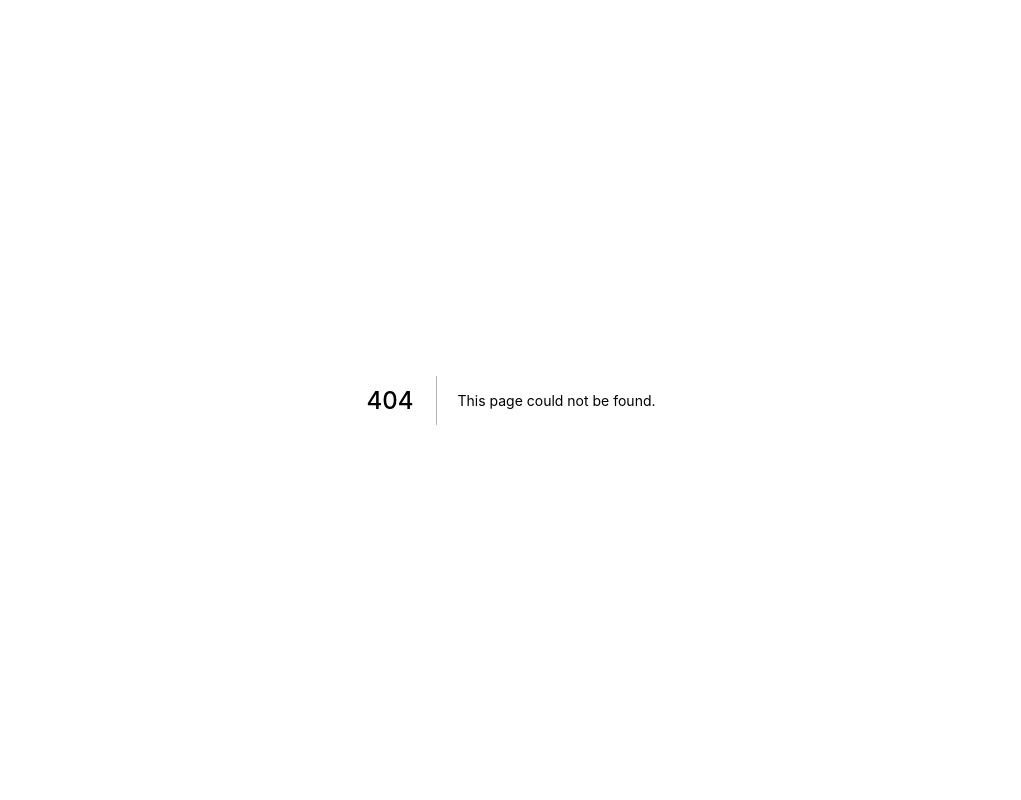
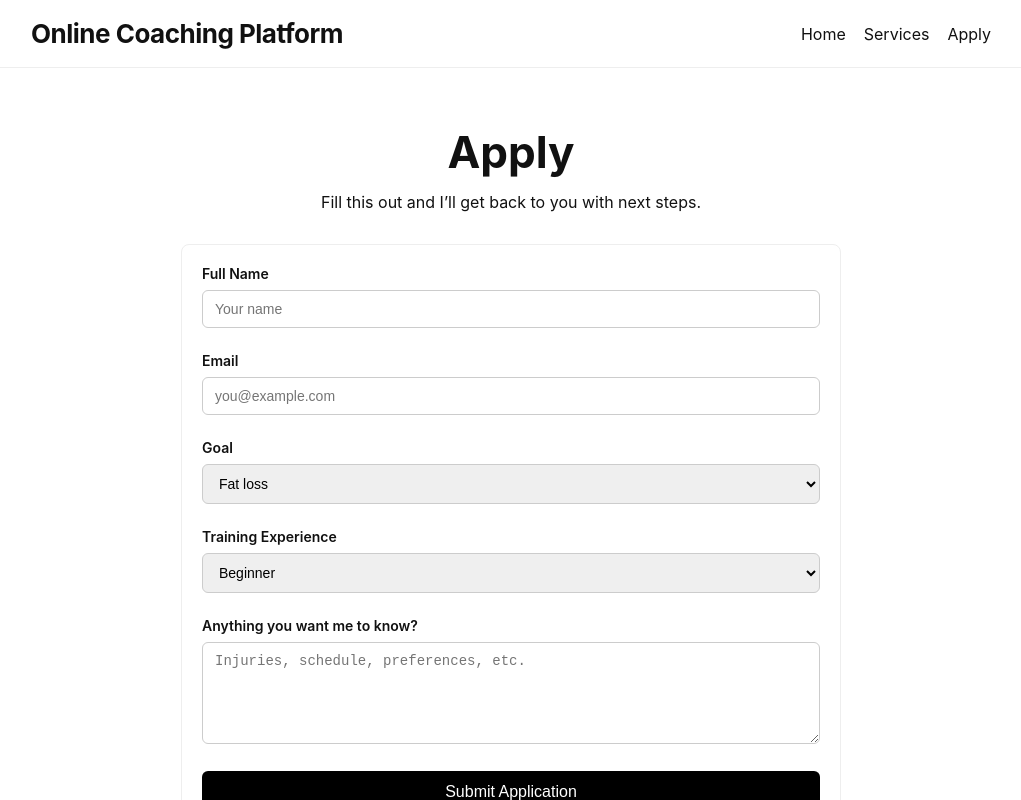
Before and after one commit to cbpumpcoaching/online-coaching-platform, a Next.js app: page /apply in a window 1280 px wide. Before the commit this address had no page. Shown: the top 800 px of the page, without its empty margins (129-1150 px from the left). Built offline with nearby package versions, Linux system fonts and the light colour scheme.

Commit message:
Create apply.js

```diff
--- /dev/null
+++ b/pages/apply.js
@@ -0,0 +1,179 @@
+export default function Apply() {
+  return (
+    <div>
+      <header style={styles.header}>
+        <div style={styles.headerInner}>
+          <div style={styles.brand}>Online Coaching Platform</div>
+
+          <nav style={styles.nav}>
+            <a href="/" style={styles.navLink}>Home</a>
+            <a href="/#services" style={styles.navLink}>Services</a>
+            <a href="/apply" style={styles.navLink}>Apply</a>
+          </nav>
+        </div>
+      </header>
+
+      <main style={styles.main}>
+        <h1 style={styles.title}>Apply</h1>
+        <p style={styles.subtitle}>
+          Fill this out and I’ll get back to you with next steps.
+        </p>
+
+        <form style={styles.form} onSubmit={(e) => e.preventDefault()}>
+          <label style={styles.label}>
+            Full Name
+            <input style={styles.input} type="text" name="name" placeholder="Your name" required />
+          </label>
+
+          <label style={styles.label}>
+            Email
+            <input style={styles.input} type="email" name="email" placeholder="you@example.com" required />
+          </label>
+
+          <label style={styles.label}>
+            Goal
+            <select style={styles.input} name="goal" defaultValue="fat-loss">
+              <option value="fat-loss">Fat loss</option>
+              <option value="muscle-gain">Muscle gain</option>
+              <option value="fitness">General fitness</option>
+              <option value="strength">Strength</option>
+            </select>
+          </label>
+
+          <label style={styles.label}>
+            Training Experience
+            <select style={styles.input} name="experience" defaultValue="beginner">
+              <option value="beginner">Beginner</option>
+              <option value="intermediate">Intermediate</option>
+              <option value="advanced">Advanced</option>
+            </select>
+          </label>
+
+          <label style={styles.label}>
+            Anything you want me to know?
+            <textarea
+              style={styles.textarea}
+              name="notes"
+              rows={5}
+              placeholder="Injuries, schedule, preferences, etc."
+            />
+          </label>
+
+          <button style={styles.button} type="submit">
+            Submit Application
+          </button>
+
+          <p style={styles.note}>
+            (This is a simple demo form right now — next we can connect it to email / a database.)
+          </p>
+        </form>
+      </main>
+
+      <footer style={styles.footer}>
+        <p style={styles.footerText}>© {new Date().getFullYear()} Online Coaching</p>
+      </footer>
+    </div>
+  );
+}
+
+const styles = {
+  header: {
+    borderBottom: "1px solid #eee",
+    background: "#fff",
+  },
+  headerInner: {
+    maxWidth: 1000,
+    margin: "0 auto",
+    padding: "18px 20px",
+    display: "flex",
+    alignItems: "center",
+    justifyContent: "space-between",
+    gap: 16,
+  },
+  brand: {
+    fontSize: 26,
+    fontWeight: 700,
+    letterSpacing: "-0.5px",
+  },
+  nav: {
+    display: "flex",
+    gap: 18,
+    fontSize: 16,
+  },
+  navLink: {
+    textDecoration: "none",
+  },
+  main: {
+    maxWidth: 700,
+    margin: "0 auto",
+    padding: "60px 20px",
+  },
+  title: {
+    fontSize: 44,
+    margin: 0,
+    lineHeight: 1.1,
+    textAlign: "center",
+  },
+  subtitle: {
+    marginTop: 14,
+    marginBottom: 30,
+    fontSize: 16,
+    lineHeight: 1.5,
+    textAlign: "center",
+  },
+  form: {
+    border: "1px solid #eee",
+    borderRadius: 8,
+    padding: 20,
+  },
+  label: {
+    display: "block",
+    fontSize: 14,
+    fontWeight: 600,
+    marginBottom: 8,
+  },
+  input: {
+    width: "100%",
+    padding: "10px 12px",
+    marginTop: 8,
+    marginBottom: 16,
+    borderRadius: 6,
+    border: "1px solid #ccc",
+    fontSize: 14,
+  },
+  textarea: {
+    width: "100%",
+    padding: "10px 12px",
+    marginTop: 8,
+    marginBottom: 16,
+    borderRadius: 6,
+    border: "1px solid #ccc",
+    fontSize: 14,
+    resize: "vertical",
+  },
+  button: {
+    width: "100%",
+    background: "#000",
+    color: "#fff",
+    border: "none",
+    borderRadius: 6,
+    padding: "12px 16px",
+    fontSize: 16,
+    cursor: "pointer",
+  },
+  note: {
+    marginTop: 12,
+    fontSize: 13,
+    color: "#555",
+    textAlign: "center",
+  },
+  footer: {
+    borderTop: "1px solid #eee",
+    padding: "30px 20px",
+    textAlign: "center",
+  },
+  footerText: {
+    margin: 0,
+    color: "#333",
+  },
+};
```
